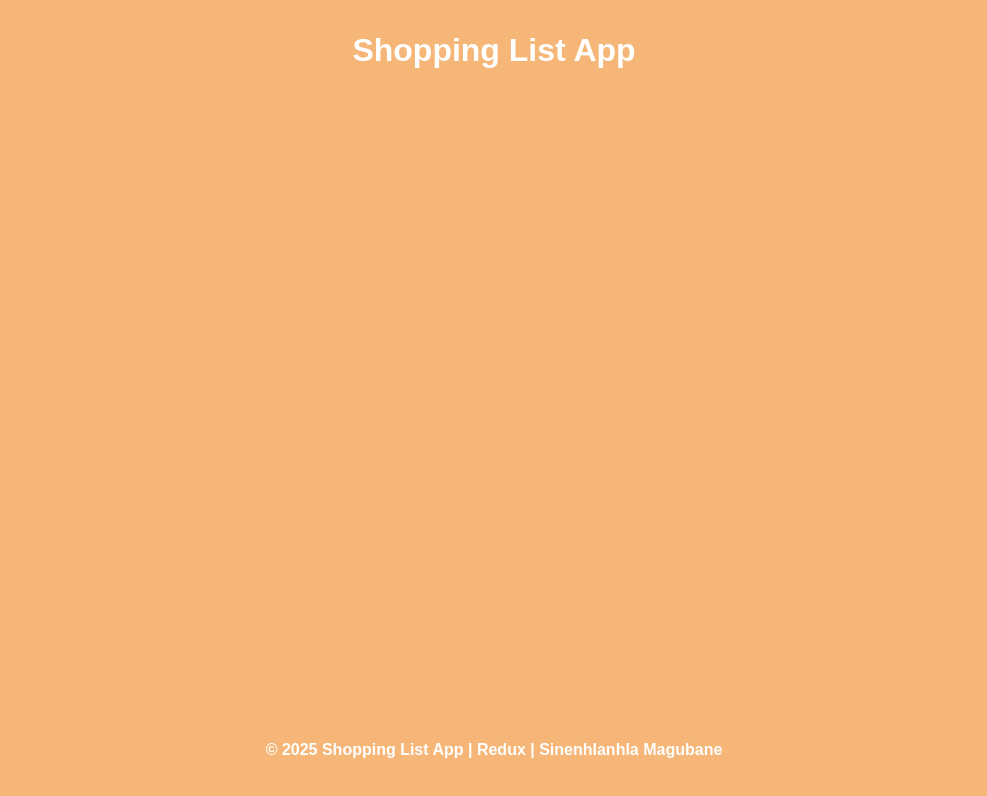
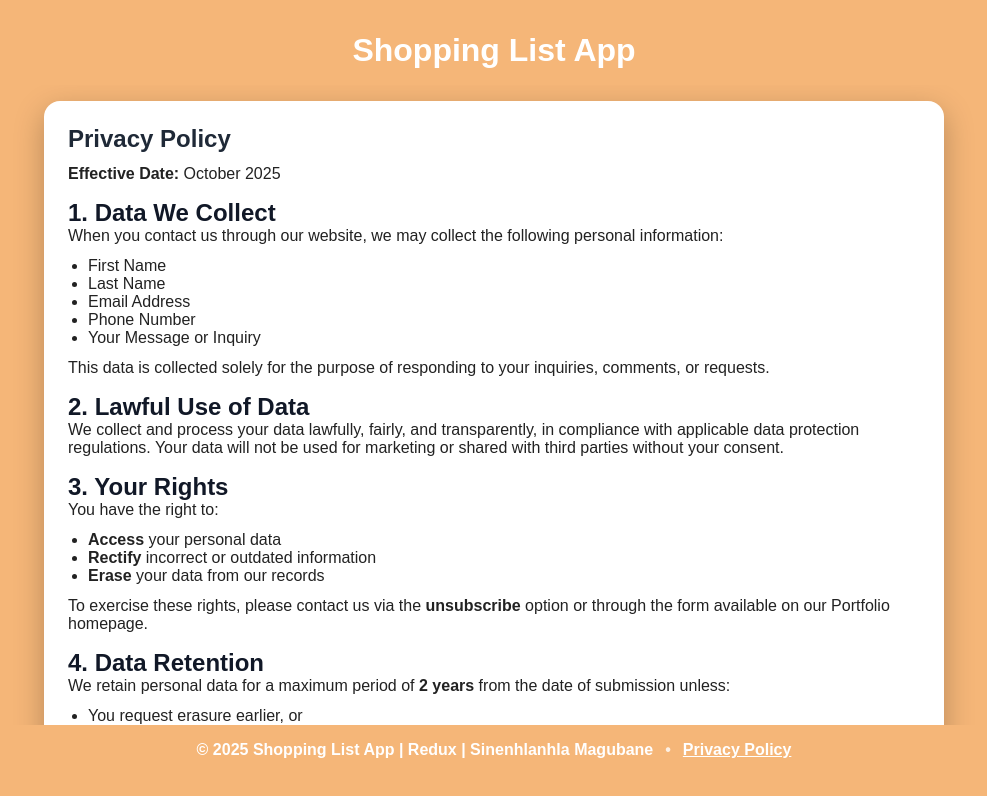
Before and after one commit to SineMag/Shopping-List-App, a React (Vite) app: page /privacy in a window 1280 px wide. Shown: the top 796 px of the page, without its empty margins (146-1133 px from the left). Built offline with nearby package versions, Linux system fonts and the light colour scheme.

Commit message:
Added a DPIA - Privacy Protection

```diff
--- a/src/App.css
+++ b/src/App.css
@@ -348,3 +348,75 @@ main {
     justify-content: center;
     align-content: end;
   }
+
+  /* Footer extras */
+  .footerSeparator {
+    margin: 0 0.75rem;
+    opacity: 0.8;
+  }
+  .footerLink {
+    color: inherit;
+    text-decoration: underline;
+    font-weight: 700;
+    cursor: pointer;
+  }
+
+  /* Privacy Policy page */
+  .privacyPolicyPage {
+    height: 100%;
+    width: 100%;
+    display: flex;
+    align-items: start;
+    justify-content: center;
+  }
+
+  .privacyCard {
+    width: 100%;
+    max-width: 900px;
+    background: #ffffff;
+    color: #222;
+    border-radius: 16px;
+    padding: 1.5rem;
+    box-shadow: 0 10px 30px rgba(0, 0, 0, 0.25);
+  }
+
+  .privacyCard h1 {
+    margin-bottom: 0.75rem;
+    color: #1f2937;
+  }
+  .privacyCard h2 {
+    margin-top: 1rem;
+    color: #111827;
+  }
+  .privacyCard p,
+  .privacyCard ul {
+    margin-bottom: 0.75rem;
+  }
+  .privacyCard ul {
+    list-style: disc;
+    padding-left: 1.25rem;
+  }
+  .privacyActions {
+    margin-top: 1rem;
+    display: flex;
+    gap: 0.75rem;
+    flex-wrap: wrap;
+  }
+  .downloadButton,
+  .backHomeLink {
+    display: inline-block;
+    background-color: #fdd048;
+    color: #111;
+    border: none;
+    border-radius: 12px;
+    padding: 0.6rem 1rem;
+    font-weight: 700;
+    text-decoration: none;
+    box-shadow: 0 6px 16px rgba(0, 0, 0, 0.2);
+    transition: transform 0.1s ease, box-shadow 0.2s ease;
+  }
+  .downloadButton:hover,
+  .backHomeLink:hover {
+    transform: translateY(-1px);
+    box-shadow: 0 10px 22px rgba(0, 0, 0, 0.22);
+  }
--- a/src/App.tsx
+++ b/src/App.tsx
@@ -4,6 +4,7 @@ import Navbar from "./components/Navbar.tsx";
 import LoginPage from "./pages/LoginPage.tsx";
 import RegisterPage from "./pages/RegisterPage.tsx";
 import HomePage from "./pages/HomePage.tsx"
+import PrivacyPolicy from "./pages/PrivacyPolicy.tsx";
 import { BrowserRouter, Routes, Route, Navigate } from "react-router-dom";
 
 function App() {
@@ -19,6 +20,7 @@ function App() {
               <Route path="/home" element={<HomePage />} />
               <Route path="/register" element={<RegisterPage />} />
               <Route path="/login" element={<LoginPage />} />
+              <Route path="/privacy" element={<PrivacyPolicy />} />
             </Routes>
           </main>
           <Footer />
--- a/src/components/Footer.tsx
+++ b/src/components/Footer.tsx
@@ -1,9 +1,13 @@
-import React from 'react'
+import { Link } from 'react-router-dom'
 
 export default function Footer() {
   return (
     <div className='footer'>
       <p>&copy; 2025 Shopping List App | Redux | Sinenhlanhla Magubane</p>
+      <span className="footerSeparator">•</span>
+      <Link className="footerLink" to="/privacy">
+        Privacy Policy
+      </Link>
     </div>
   )
 }
--- /dev/null
+++ b/src/pages/PrivacyPolicy.tsx
@@ -0,0 +1,100 @@
+import { Link } from "react-router-dom";
+
+export default function PrivacyPolicy() {
+  return (
+    <div className="privacyPolicyPage">
+      <section className="privacyCard">
+        <h1>Privacy Policy</h1>
+        <p>
+          <strong>Effective Date:</strong> October 2025
+        </p>
+
+        <h2>1. Data We Collect</h2>
+        <p>
+          When you contact us through our website, we may collect the following
+          personal information:
+        </p>
+        <ul>
+          <li>First Name</li>
+          <li>Last Name</li>
+          <li>Email Address</li>
+          <li>Phone Number</li>
+          <li>Your Message or Inquiry</li>
+        </ul>
+        <p>
+          This data is collected solely for the purpose of responding to your
+          inquiries, comments, or requests.
+        </p>
+
+        <h2>2. Lawful Use of Data</h2>
+        <p>
+          We collect and process your data lawfully, fairly, and transparently,
+          in compliance with applicable data protection regulations. Your data
+          will not be used for marketing or shared with third parties without
+          your consent.
+        </p>
+
+        <h2>3. Your Rights</h2>
+        <p>You have the right to:</p>
+        <ul>
+          <li>
+            <strong>Access</strong> your personal data
+          </li>
+          <li>
+            <strong>Rectify</strong> incorrect or outdated information
+          </li>
+          <li>
+            <strong>Erase</strong> your data from our records
+          </li>
+        </ul>
+        <p>
+          To exercise these rights, please contact us via the <strong>unsubscribe</strong> option
+          or through the form available on our Portfolio homepage.
+        </p>
+
+        <h2>4. Data Retention</h2>
+        <p>
+          We retain personal data for a maximum period of <strong>2 years</strong> from the
+          date of submission unless:
+        </p>
+        <ul>
+          <li>You request erasure earlier, or</li>
+          <li>
+            You explicitly request that we retain your information for a longer
+            period.
+          </li>
+        </ul>
+        <p>
+          To request extended data retention, please fill out the form on our
+          Portfolio page.
+        </p>
+
+        <h2>5. Data Security</h2>
+        <p>
+          We take appropriate measures to protect your personal data against
+          unauthorized access, alteration, disclosure, or destruction.
+        </p>
+
+        <h2>6. Contact Us</h2>
+        <p>
+          If you have any questions about this policy or your data, please reach
+          out via our Contact Us page.
+        </p>
+
+        <div className="privacyActions">
+          <a
+            className="downloadButton"
+            href="/DPIA-Shopping-List.pdf"
+            target="_blank"
+            rel="noopener noreferrer"
+          >
+            View DPIA (PDF)
+          </a>
+          <Link className="backHomeLink" to="/home">
+            Back to Home
+          </Link>
+        </div>
+      </section>
+    </div>
+  );
+}
--- /dev/null
+++ b/src/pages/privacyPolicy.css
@@ -0,0 +1,78 @@
+* {
+    margin: 0;
+    padding: 0;
+    box-sizing: border-box;
+}
+
+body {
+    font-family: Arial, sans-serif;
+    font-size: 1rem;
+    line-height: 1.6;
+    color: #333;
+    background: linear-gradient(to top, white, lightgrey);
+    display: flex;
+    flex-direction: column;
+    min-height: 100vh;
+}
+
+.navbar {
+    display: flex;
+    justify-content: space-between;
+    align-items: center;
+    background-color: #333;
+    padding: 10px;
+}
+
+.navbar ul {
+    display: flex;
+    list-style: none;
+    gap: 1rem;
+}
+
+button {
+    background-color: #333;
+    color: white;
+    border: none;
+    padding: 0.5rem 1rem;
+    cursor: pointer;
+}
+
+.container {
+    flex: 1;
+    padding: 30px 20px;
+    max-width: 800px;
+    margin: 0 auto;
+}
+
+.privacy-policy {
+    background-color: rgba(255, 255, 255, 0.9);
+    padding: 20px 30px;
+    border-radius: 8px;
+    box-shadow: 0 0 10px rgba(0,0,0,0.1);
+}
+
+.privacy-policy h1 {
+    margin-bottom: 20px;
+}
+
+.privacy-policy h2 {
+    margin-top: 20px;
+    color: #222;
+}
+
+.privacy-policy p, .privacy-policy ul {
+    margin-bottom: 16px;
+}
+
+.privacy-policy ul {
+    list-style: disc;
+    padding-left: 20px;
+}
+
+footer {
+    display: flex;
+    justify-content: flex-end;
+    gap: 1rem;
+    padding: 10px 20px;
+    background-color: #f0f0f0;
+}
```
Also changed, not shown: src/pages/privacyPolicy.html (added, +73 -0 lines), 1 other file (tests, documents, lock files or other folders). Lines whose indentation alone changed are shown as unchanged.
